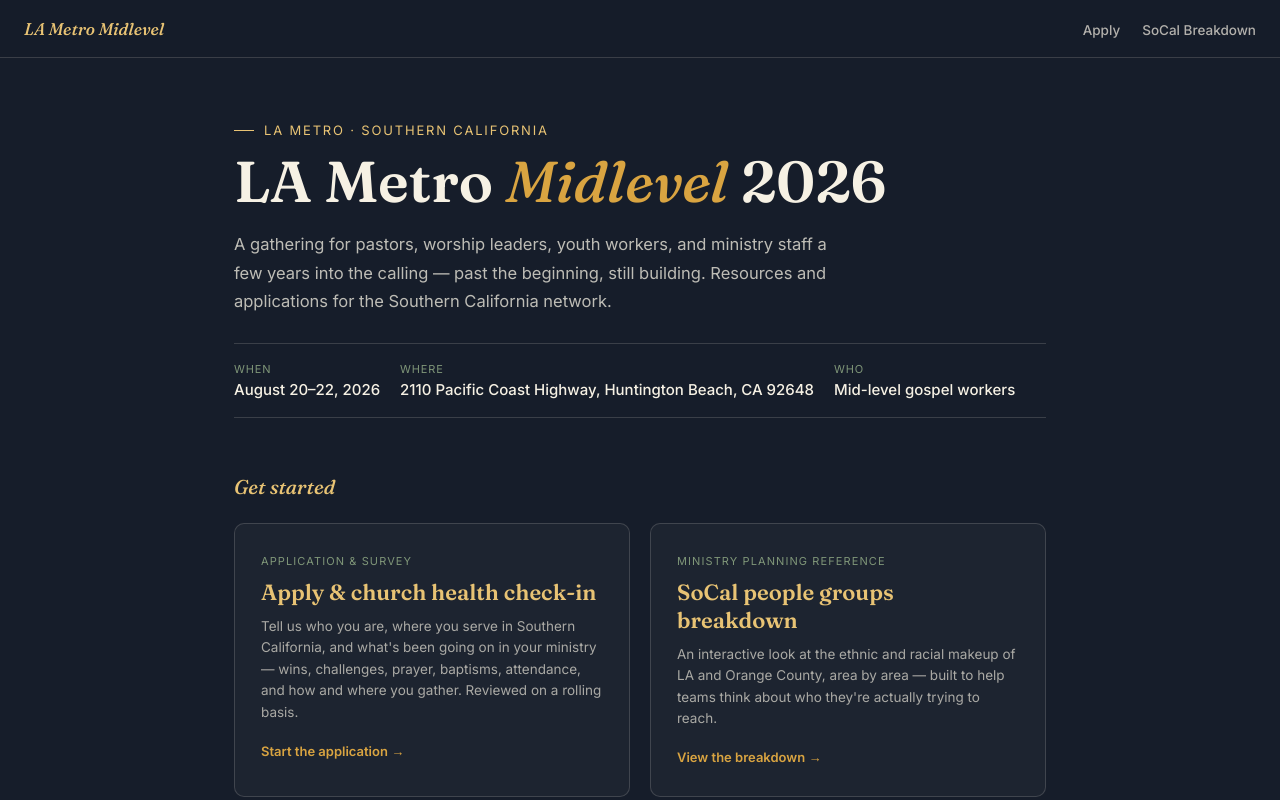
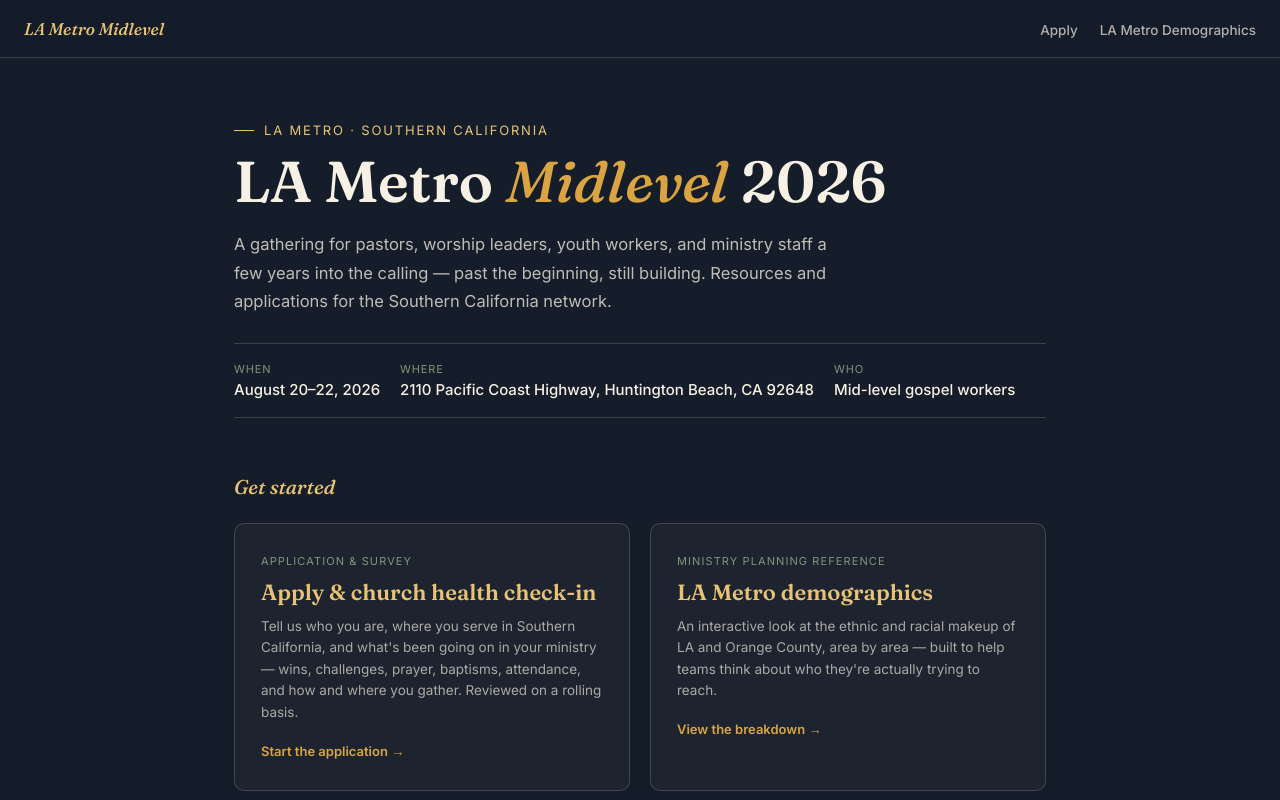
Before and after one commit to claudekovalenko/la-metro-midlevel-2026, a website: page docs/index.html in a window 1280 px wide. Shown: the top 800 px of the page. Drawn offline with Linux system fonts and the light colour scheme.

Commit message:
Rename SoCal breakdown page to LA Metro Demographics (#10)
Match the title/nav wording already used in the member-survey app's
demographics page, so both apps refer to the same map consistently.

Co-authored-by: Claude <noreply@anthropic.com>

```diff
--- a/docs/index.html
+++ b/docs/index.html
@@ -196,7 +196,7 @@
   <a class="nav-logo" href="index.html">LA Metro Midlevel</a>
   <ul class="nav-links">
     <li><a href="gospel-workers-application.html">Apply</a></li>
-    <li><a href="socal-people-groups-breakdown.html">SoCal Breakdown</a></li>
+    <li><a href="socal-people-groups-breakdown.html">LA Metro Demographics</a></li>
   </ul>
 </nav>
 
@@ -224,7 +224,7 @@
 
     <a class="card" href="socal-people-groups-breakdown.html">
       <div class="card-kicker">Ministry planning reference</div>
-      <h2>SoCal people groups breakdown</h2>
+      <h2>LA Metro demographics</h2>
       <p>An interactive look at the ethnic and racial makeup of LA and Orange County, area by area — built to help teams think about who they're actually trying to reach.</p>
       <span class="card-cta">View the breakdown &rarr;</span>
     </a>
```
Also changed, not shown: docs/gospel-workers-application.html (+1 -1 lines), docs/socal-people-groups-breakdown.html (+2 -2 lines).
